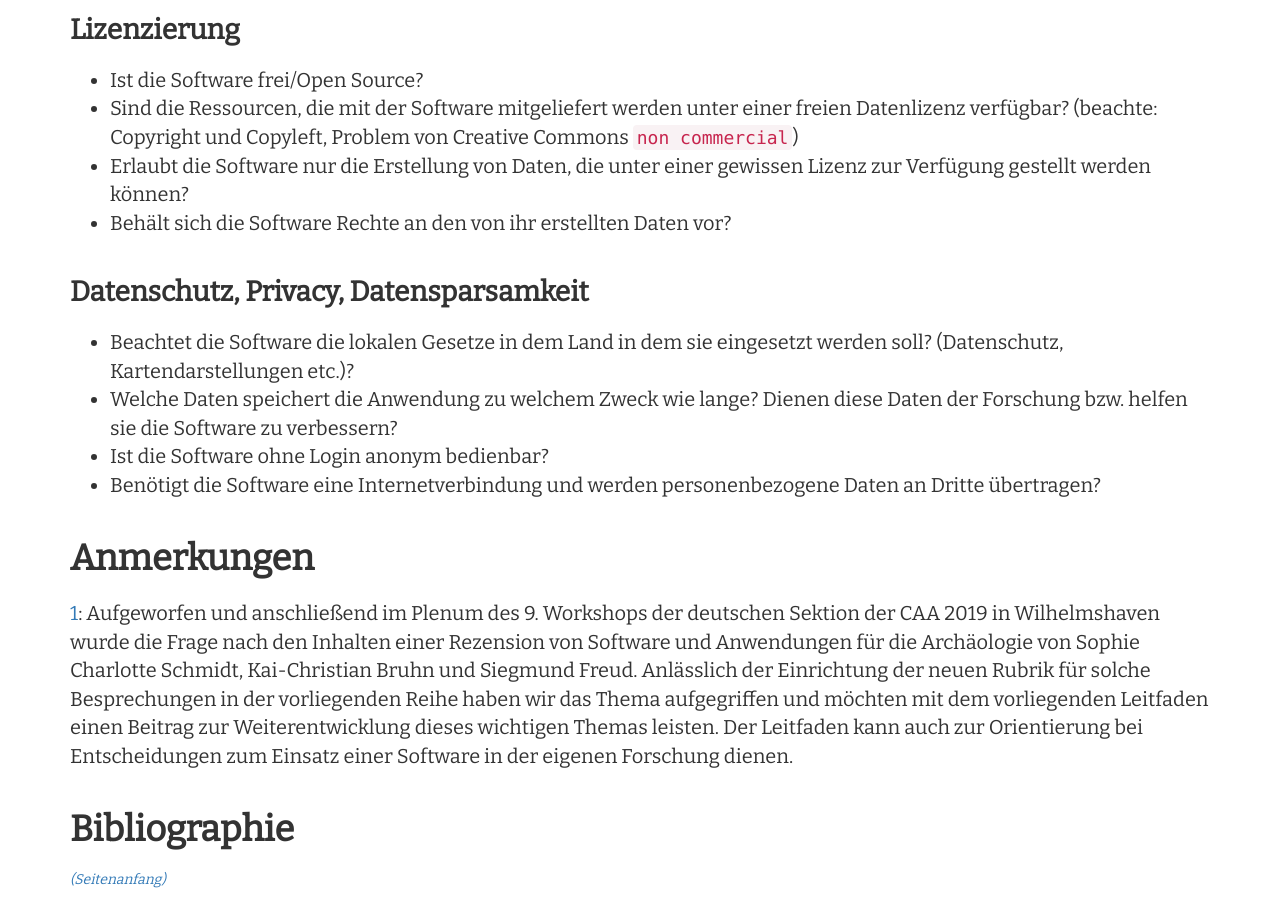
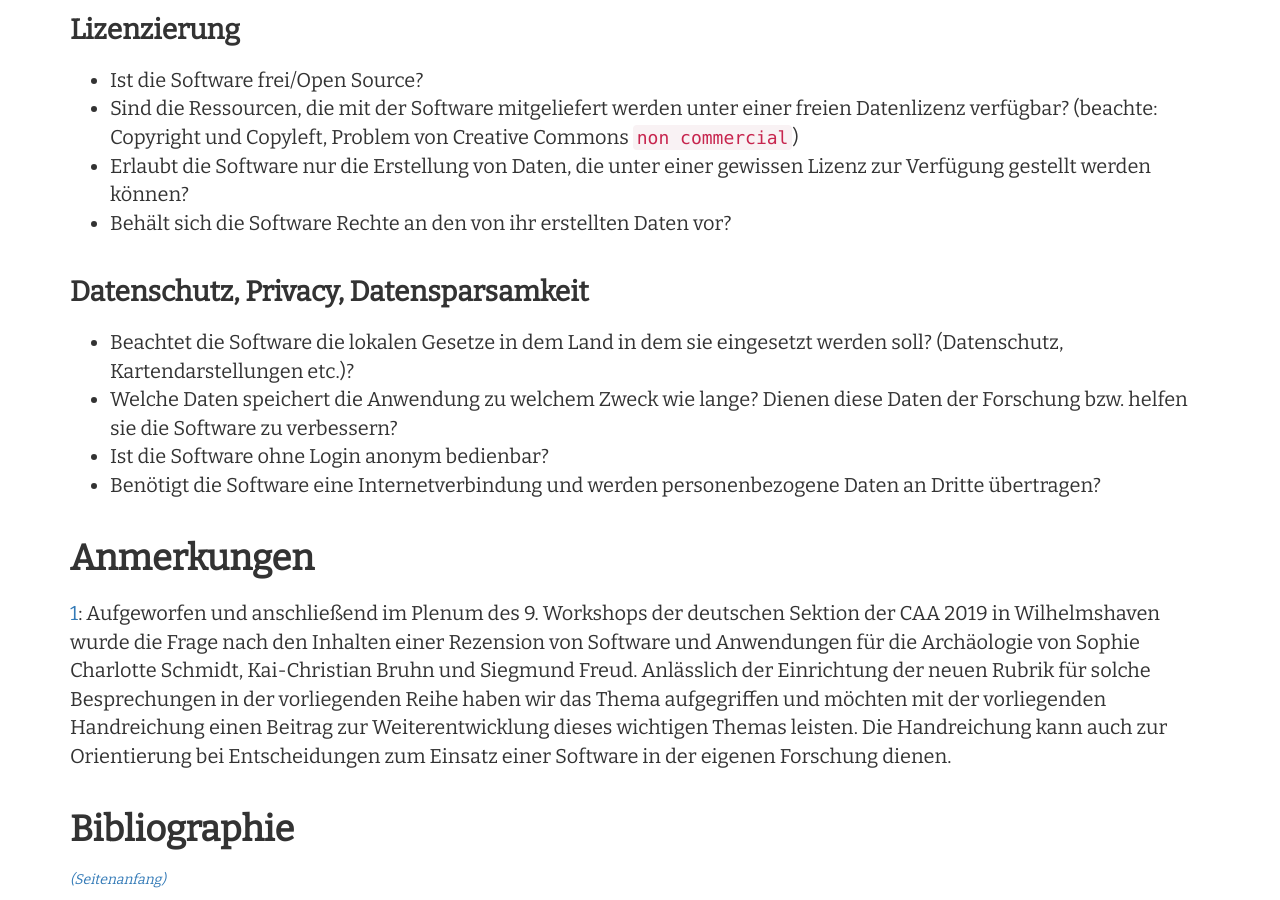
Before and after one commit to Research-Squirrel-Engineers/Impuls_SoftwareRezensionen_DGUF, a Jekyll site: the page built from Draft.md, in a window 1280 px wide and 900 px high, scrolled down 12453 px. Built offline with Jekyll 4.4.1, drawn with Linux system fonts in a browser that asks for light colours; nearby versions of some CDN libraries.

Commit message:
Leitfaden -> Handreichung

```diff
--- a/Draft.md
+++ b/Draft.md
@@ -283,6 +283,6 @@ Eine Softwarerezension sollte wie die Besprechung einer Publikation zunächst mi
 
 ## Anmerkungen
 
-<a name="myfootnote1">1</a>: Aufgeworfen und anschließend im Plenum des 9. Workshops der deutschen Sektion der CAA 2019 in Wilhelmshaven wurde die Frage nach den Inhalten einer Rezension von Software und Anwendungen für die Archäologie von Sophie Charlotte Schmidt, Kai-Christian Bruhn und Siegmund Freud. Anlässlich der Einrichtung der neuen Rubrik für solche Besprechungen in der vorliegenden Reihe haben wir das Thema aufgegriffen und möchten mit dem vorliegenden Leitfaden einen Beitrag zur Weiterentwicklung dieses wichtigen Themas leisten. Der Leitfaden kann auch zur Orientierung bei Entscheidungen zum Einsatz einer Software in der eigenen Forschung dienen.
+<a name="myfootnote1">1</a>: Aufgeworfen und anschließend im Plenum des 9. Workshops der deutschen Sektion der CAA 2019 in Wilhelmshaven wurde die Frage nach den Inhalten einer Rezension von Software und Anwendungen für die Archäologie von Sophie Charlotte Schmidt, Kai-Christian Bruhn und Siegmund Freud. Anlässlich der Einrichtung der neuen Rubrik für solche Besprechungen in der vorliegenden Reihe haben wir das Thema aufgegriffen und möchten mit der vorliegenden Handreichung einen Beitrag zur Weiterentwicklung dieses wichtigen Themas leisten. Die Handreichung kann auch zur Orientierung bei Entscheidungen zum Einsatz einer Software in der eigenen Forschung dienen.
 
 ## Bibliographie
```
